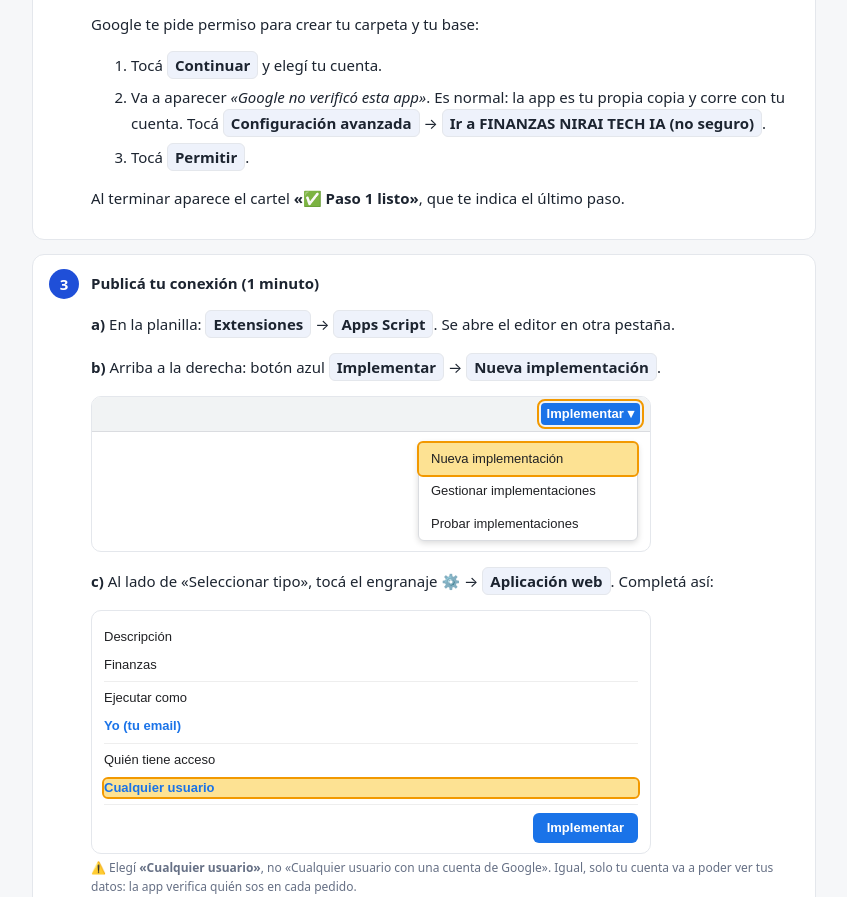
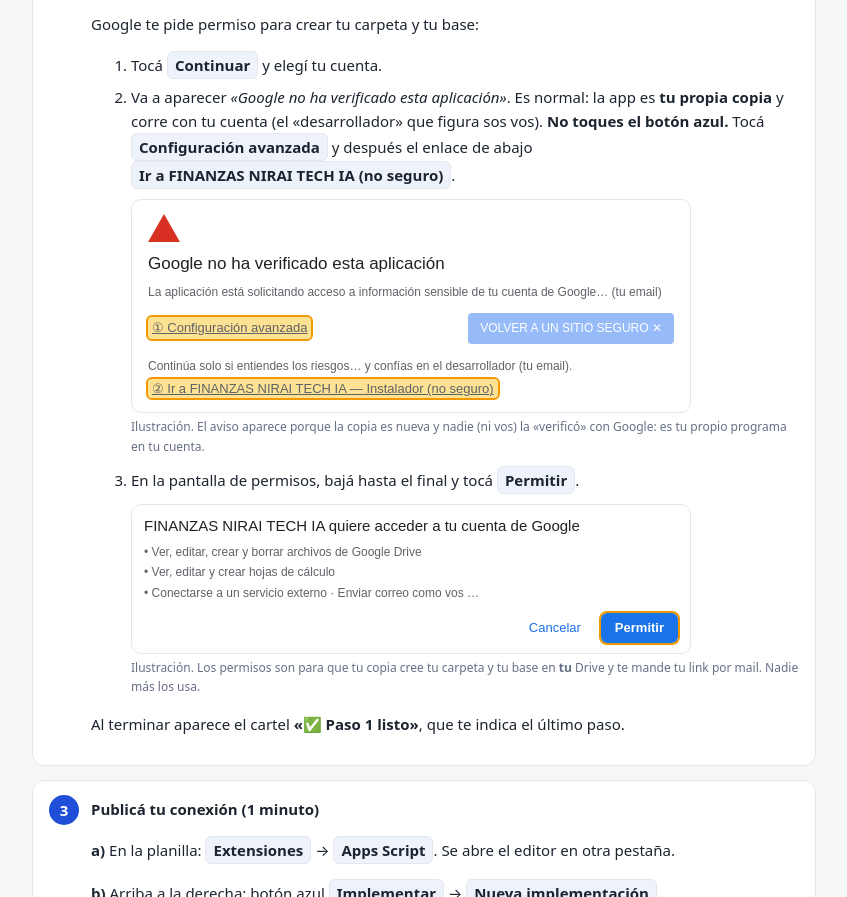
Before and after one commit to NiraiTechIA/Finanzas-Nirai-Tech-IA, a website: page v2/instalar.html in a window 1280 px wide. Shown: the part 716-1613 px from the top of the page, without its empty margins (216-1063 px from the left). Drawn offline with Linux system fonts and the light colour scheme.

Commit message:
Guía de instalación: ilustraciones del aviso «Google no ha verificado esta aplicación» y de la pantalla de permisos (#13)
Claude-Session: https://claude.ai/code/session_01VvRPkiBr1ZQfJG4vtV7etu

Co-authored-by: Claude <noreply@anthropic.com>

```diff
--- a/v2/instalar.html
+++ b/v2/instalar.html
@@ -32,8 +32,21 @@
 <p class="cap">Ilustración. Si el menú 💹 Finanzas no aparece, recargá la página (F5) y esperá unos segundos.</p>
 <p>Google te pide permiso para crear tu carpeta y tu base:</p>
 <ol><li>Tocá <span class="t">Continuar</span> y elegí tu cuenta.</li>
-<li>Va a aparecer <i>«Google no verificó esta app»</i>. Es normal: la app es tu propia copia y corre con tu cuenta. Tocá <span class="t">Configuración avanzada</span> → <span class="t">Ir a FINANZAS NIRAI TECH IA (no seguro)</span>.</li>
-<li>Tocá <span class="t">Permitir</span>.</li></ol>
+<li>Va a aparecer <i>«Google no ha verificado esta aplicación»</i>. Es normal: la app es <b>tu propia copia</b> y corre con tu cuenta (el «desarrollador» que figura sos vos). <b>No toques el botón azul.</b> Tocá <span class="t">Configuración avanzada</span> y después el enlace de abajo <span class="t">Ir a FINANZAS NIRAI TECH IA (no seguro)</span>.
+<div class="mock"><div class="body" style="padding:14px 16px">
+<div style="width:0;height:0;border-left:16px solid transparent;border-right:16px solid transparent;border-bottom:28px solid #d93025;margin-bottom:10px"></div>
+<div style="font-size:17px;margin-bottom:8px">Google no ha verificado esta aplicación</div>
+<div style="color:#5f6368;font-size:12px;margin-bottom:12px">La aplicación está solicitando acceso a información sensible de tu cuenta de Google… (tu email)</div>
+<div style="display:flex;justify-content:space-between;align-items:center;gap:8px;flex-wrap:wrap"><span class="hl" style="text-decoration:underline;color:#5f6368;padding:2px 4px">① Configuración avanzada</span><span style="background:#4285f4;color:#fff;padding:7px 12px;border-radius:4px;font-size:12px;opacity:.55">VOLVER A UN SITIO SEGURO ✕</span></div>
+<div style="color:#5f6368;font-size:12px;margin:14px 0 6px">Continúa solo si entiendes los riesgos… y confías en el desarrollador (tu email).</div>
+<span class="hl" style="text-decoration:underline;color:#5f6368;padding:2px 4px">② Ir a FINANZAS NIRAI TECH IA — Instalador (no seguro)</span>
+</div></div>
+<p class="cap">Ilustración. El aviso aparece porque la copia es nueva y nadie (ni vos) la «verificó» con Google: es tu propio programa en tu cuenta.</p></li>
+<li>En la pantalla de permisos, bajá hasta el final y tocá <span class="t">Permitir</span>.
+<div class="mock"><div class="body"><div style="font-size:15px;margin-bottom:6px">FINANZAS NIRAI TECH IA quiere acceder a tu cuenta de Google</div>
+<div style="color:#5f6368;font-size:12px;line-height:1.7">• Ver, editar, crear y borrar archivos de Google Drive<br>• Ver, editar y crear hojas de cálculo<br>• Conectarse a un servicio externo · Enviar correo como vos …</div>
+<div style="display:flex;justify-content:flex-end;gap:10px;margin-top:10px"><span style="color:#1a73e8;padding:6px 10px">Cancelar</span><span class="gbtn hl">Permitir</span></div></div></div>
+<p class="cap">Ilustración. Los permisos son para que tu copia cree tu carpeta y tu base en <b>tu</b> Drive y te mande tu link por mail. Nadie más los usa.</p></li></ol>
 <p>Al terminar aparece el cartel <b>«✅ Paso 1 listo»</b>, que te indica el último paso.</p></div></div></div>
 
 <div class="box"><div class="step"><span class="num">3</span><div><h3 style="margin-top:2px">Publicá tu conexión (1 minuto)</h3>
```
